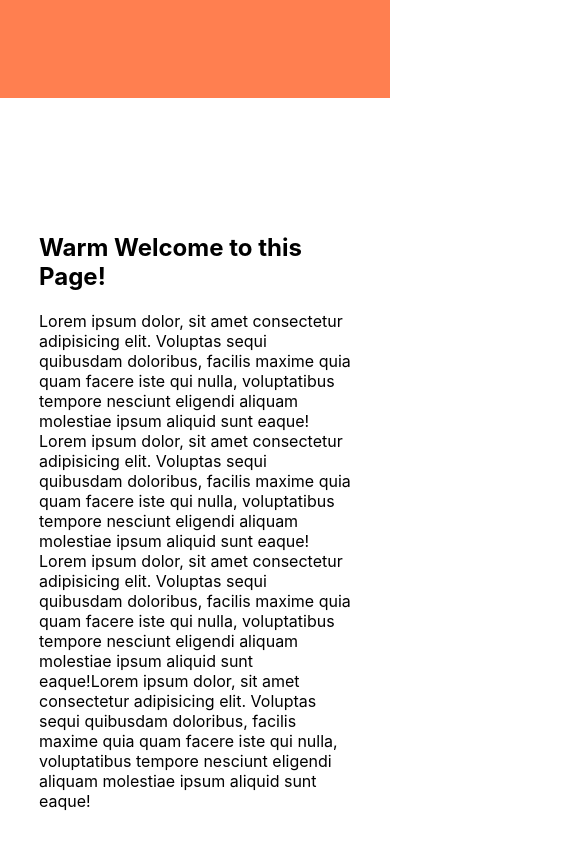
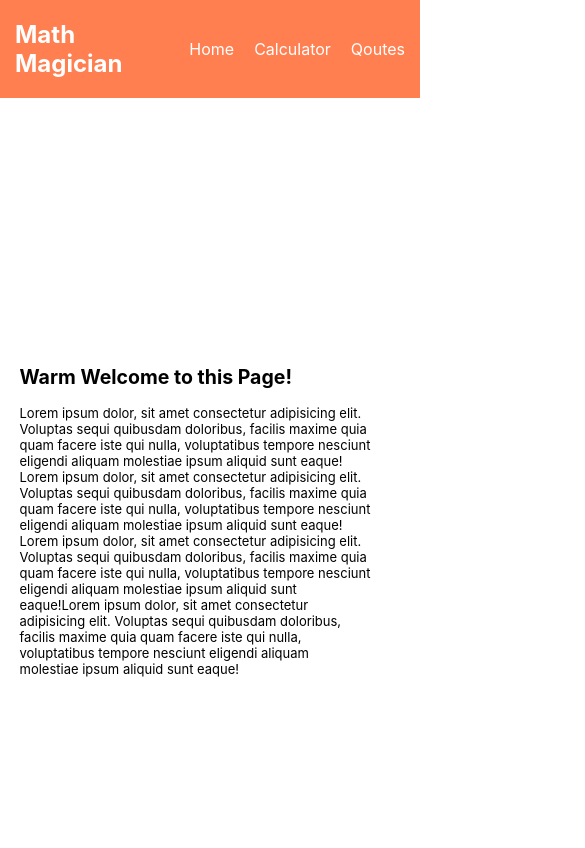
Before and after one commit to Mike47ip/Math-Magician, a React (Create React App) app: page / in a window 390 px wide. Shown: the top 848 px of the page, 585 px wide, since content can reach past the window. Built offline with nearby package versions, Linux system fonts and the light colour scheme.

Commit message:
Create Error Page

```diff
--- a/src/App.css
+++ b/src/App.css
@@ -1,4 +1,9 @@
 @import url('https://fonts.googleapis.com/css2?family=Inter:wght@300;400;600;700;800;900&family=Lato:ital,wght@0,300;0,400;0,700;0,900;1,300;1,400;1,700;1,900&family=Open+Sans:ital,wght@0,300;0,400;0,500;0,600;0,700;0,800;1,300;1,400;1,500;1,600;1,700;1,800&family=PT+Sans:ital,wght@0,400;0,700;1,400;1,700&family=Poppins:wght@500;600;700&family=Roboto:ital,wght@0,300;0,400;0,500;0,700;0,900;1,100;1,400;1,700&display=swap');
+
+body {
+  margin: 0;
+  padding: 0;
+}
 
 .App {
   display: flex;
@@ -71,6 +76,7 @@
 }
 
 .Home {
+  width: 90%;
   padding: 10%;
 }
 
@@ -78,9 +84,11 @@
   display: flex;
   justify-content: center;
   align-items: center;
-  gap: 50em;
+  gap: 45%;
   background-color: coral;
   color: white;
+  width: 100%;
+  height: auto;
 }
 
 .navLinks {
@@ -107,3 +115,40 @@
   text-decoration: none;
   color: white;
 }
+
+@media screen and (max-width: 700px) {
+  .navBar {
+    gap: 25%;
+  }
+
+  /* .navLinks {
+    padding-right: 15px;
+  } */
+
+}
+
+@media screen and (max-width: 614px) {
+  .navBar {
+    gap: 15%;
+  }
+
+  /* .navLinks {
+    padding-right: 15px;
+  } */
+}
+
+@media screen and (max-width: 454px) {
+  .navBar {
+    gap: 9%;
+    padding: 0px 15px;
+  }
+
+  .Home {
+    /* margin-top: 50%; */
+    font-size: small;
+  }
+
+  /* .navLinks {
+    padding-right: 15px;
+  } */
+}
--- a/src/App.js
+++ b/src/App.js
@@ -22,7 +22,7 @@ function App() {
           <Route path="/" element={<Home />} />
           <Route path="/Calculator" element={<Calculator />} />
           <Route path="/Quotes" element={<Quotes />} />
-          <Route path="*" />
+          <Route path="*" element={<h4>PAGE NOT FOUND</h4>} />
         </Routes>
       </div>
     </>
```
